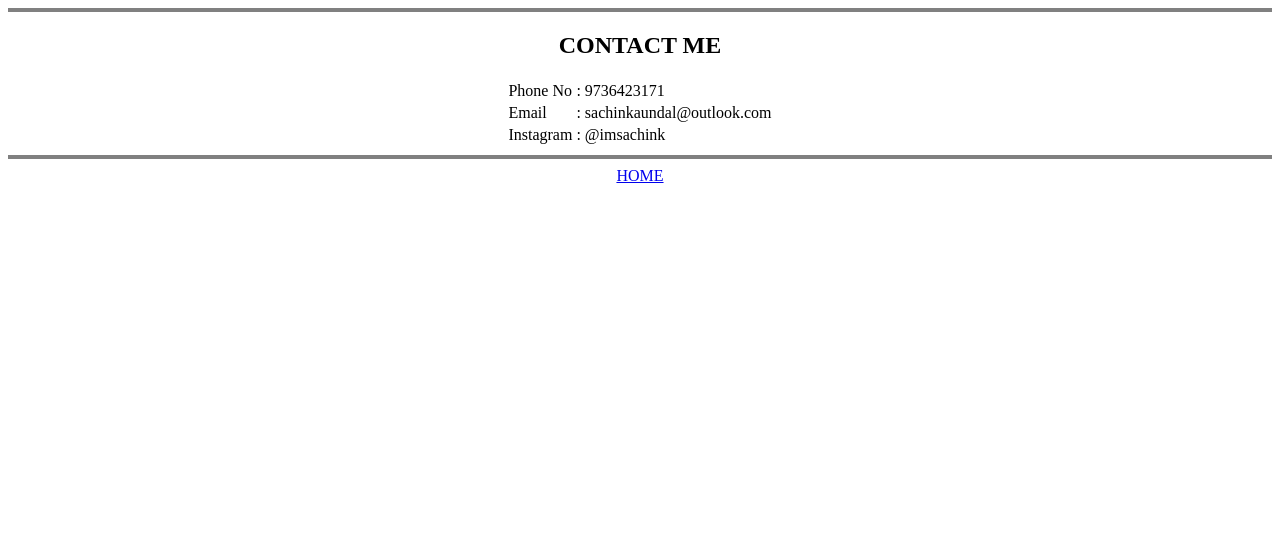
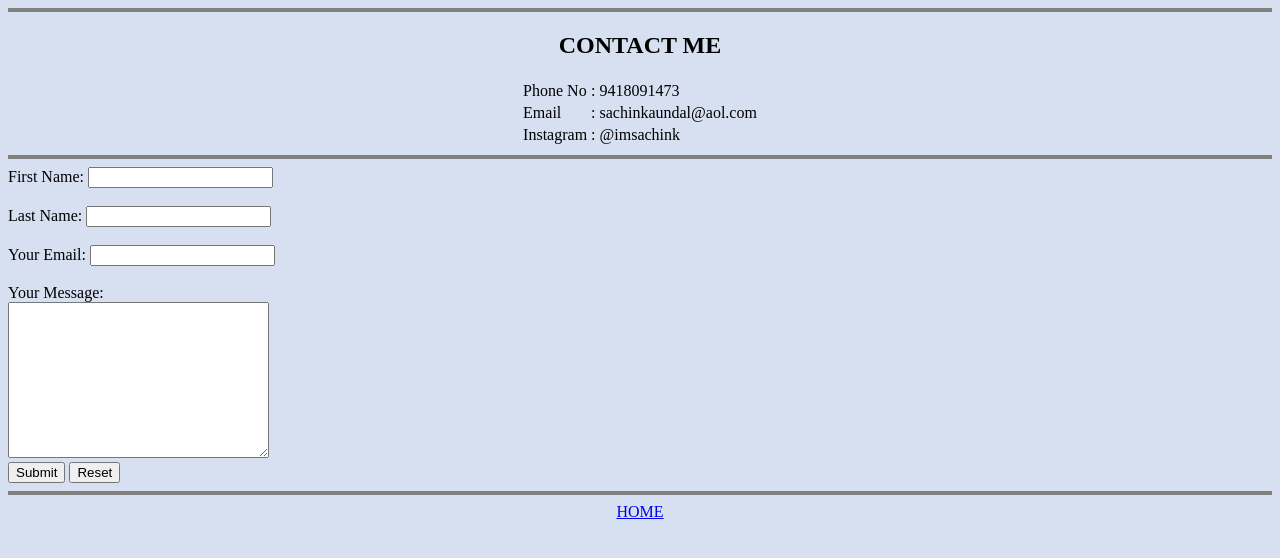
Before and after one commit to imsachink/cv, a plain HTML site: page contact.html in a window 1280 px wide. Drawn offline with Linux system fonts and the light colour scheme.

Commit message:
new commit

```diff
--- /dev/null
+++ b/CSS/mainfile.css
@@ -0,0 +1,6 @@
+body{
+    background-color: #d6e0f0;
+}
+hr{
+    background-color: #d6e0f0;
+}
--- a/contact.html
+++ b/contact.html
@@ -5,7 +5,7 @@
     <meta name="viewport" content="width=device-width, initial-scale=1.0">
     <title>Contact me</title>
 </head>
-<body>
+<body style="background-color: #d6e0f0;">
     <hr size="4" noshade="3">
     <center>
     <h2>CONTACT ME</h2>
@@ -13,12 +13,12 @@
     <tr>
         <td>Phone No</td>
         <td>:</td>
-        <td>9736423171</td>
+        <td>9418091473</td>
     </tr>
     <tr>
         <td>Email</td>
         <td>:</td>
-        <td>sachinkaundal@outlook.com</td>
+        <td>sachinkaundal@aol.com</td>
     </tr>
     <tr>
         <td>Instagram</td>
@@ -26,8 +26,23 @@
         <td>@imsachink</td>
     </tr>
     </table>
+</center>
         <hr size="4" noshade="3">
-    <a href="index.html">HOME</a>
-    </center>
+
+
+    <form action="mailto:sachinkaundal@aol.com" method="post" enctype="text/plain">
+        <label for="fname">First Name: </label>
+        <input type="text" name="name" id=""><br><br>
+        <label for="lname">Last Name: </label>
+        <input type="text" name="name" id=""><br><br>
+        <label for="emailid">Your Email:   </label>
+        <input type="email" name="email" id=""><br><br>
+        <label for="textarea">Your Message: </label><br>
+        <textarea name="message" id="" cols="30" rows="10"></textarea><br>
+        <input type="submit" value="Submit">
+        <input type="reset" value="Reset">
+    </form>
+    <hr size="4" noshade="4">
+    <center><a href="index.html">HOME</a></center>
 </body>
 </html>
```
Also changed, not shown: index.html (+17 -12 lines), images/linkedin.png, images/photo.jpg (added), images/photo2.jpg (added), images/photo2.png (added).
